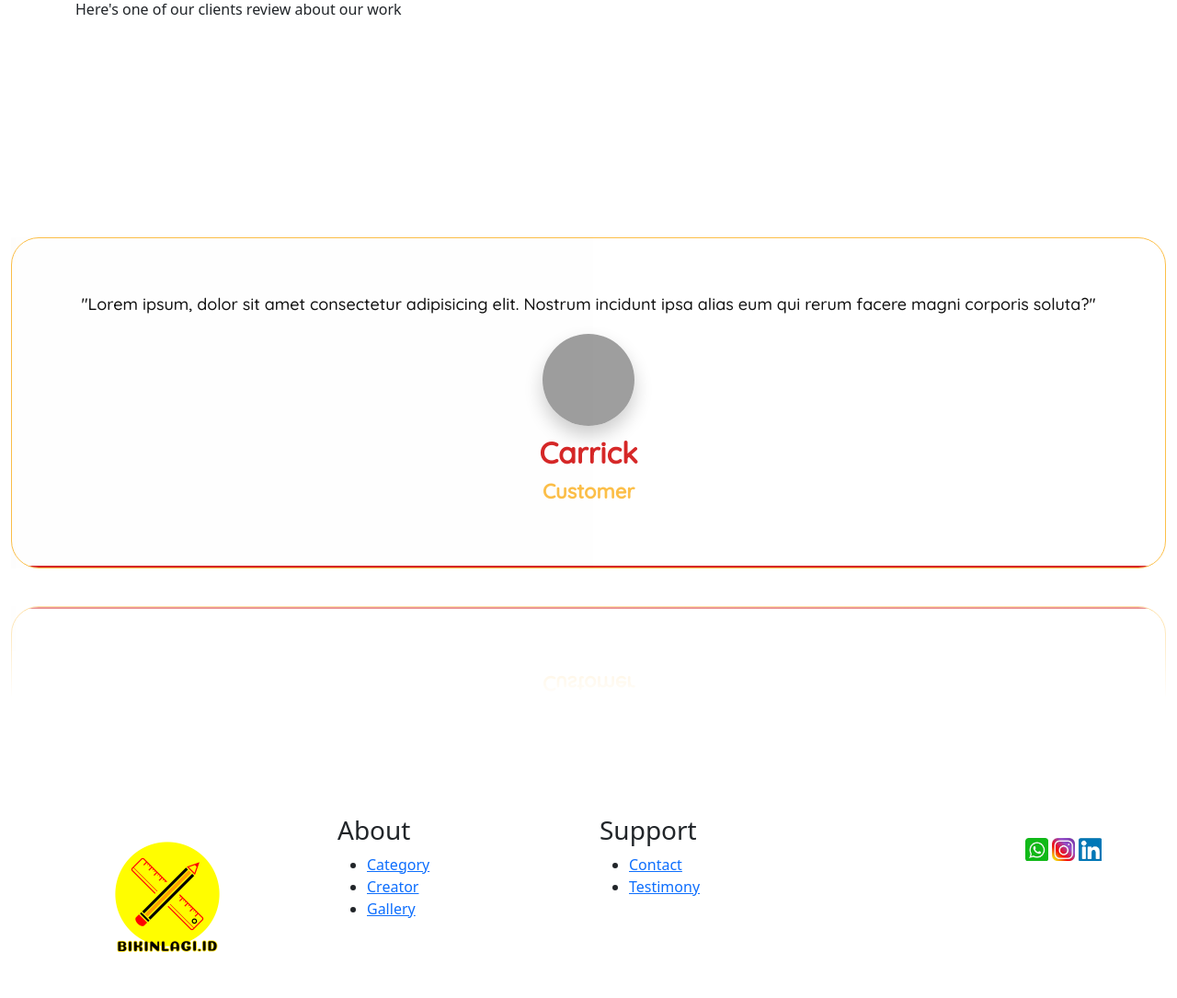
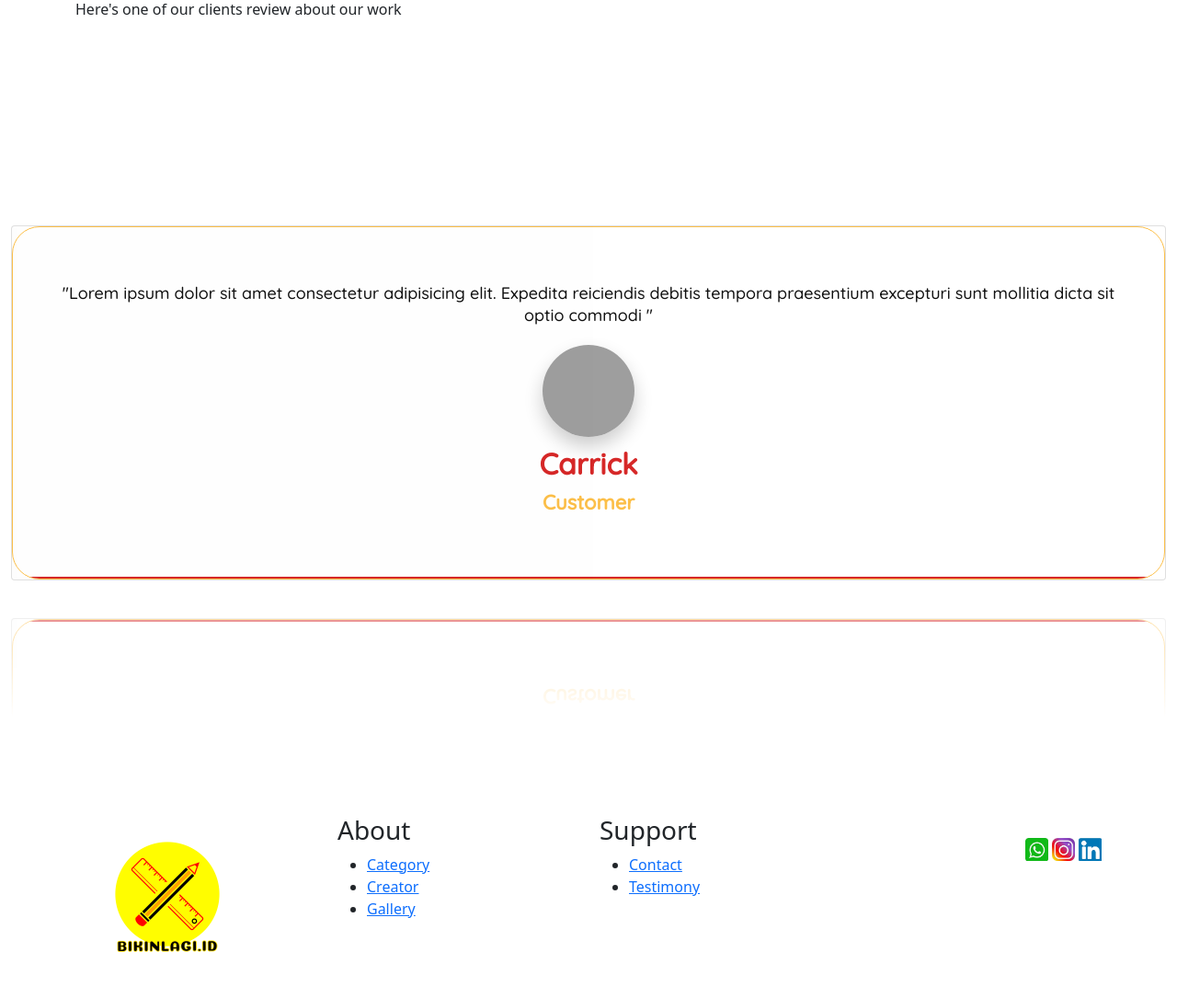
Before and after one commit to HCI-GROUP-5/Sprint, a PHP site: page / in a window 1280 px wide. Shown: the part 750-1835 px from the top of the page at 92% size. Run offline with PHP 8.4, Linux system fonts and the light colour scheme; some libraries are stand-ins or nearby versions; grey boxes are pictures that could not be loaded.

Commit message:
Update index.php

```diff
--- a/website-data/index.php
+++ b/website-data/index.php
@@ -39,6 +39,7 @@ include_once "header.php";
 </div>
 
 
+<div class="bsl-body">
   <div class="cn-bsl">
     <div class="container">
       <div class="top-c">
@@ -86,6 +87,7 @@ include_once "header.php";
                 <p>Lorem ipsum, dolor sit amet consectetur adipisicing elit. Doloremque, maxime voluptate! Aliquid libero dolorum totam cum fugiat officiis natus nisi!</p>
               </div>
               <span class="label"></span>
+            </div>
           </div>
         </div>
       </div>
@@ -161,11 +163,11 @@ include_once "header.php";
       <div class="testimonials">
         <div class="swiper mySwiper">
           <div class="swiper-wrapper">
-            <div class="swiper-slide">
+            <div class="swiper-slide card">
               <div class="card-review">
                 <div class="layer"></div>
                 <div class="content">
-                  <p>"Lorem ipsum, dolor sit amet consectetur adipisicing elit. Nostrum incidunt ipsa alias eum qui rerum facere magni corporis soluta?"</p>
+                  <p>"Lorem ipsum dolor sit amet consectetur adipisicing elit. Expedita reiciendis debitis tempora praesentium excepturi sunt mollitia dicta sit optio commodi "</p>
                   <div class="imgBx">
                     <img src="https://i.pinimg.com/originals/e6/68/ae/e668aee6a9496753b329e241e4105822.jpg" alt="carrick">
                   </div>
@@ -178,11 +180,11 @@ include_once "header.php";
                 </div>
               </div>
             </div>
-            <div class="swiper-slide">
+            <div class="swiper-slide card">
               <div class="card-review">
                 <div class="layer"></div>
                 <div class="content">
-                  <p>"Lorem ipsum, dolor sit amet consectetur adipisicing elit. Nostrum incidunt ipsa alias eum qui rerum facere magni corporis soluta?"</p>
+                  <p>"Lorem ipsum dolor sit amet consectetur adipisicing elit. Expedita reiciendis debitis tempora praesentium excepturi sunt mollitia dicta sit optio commodi "</p>
                   <div class="imgBx">
                     <img src="img/Banning.jpg" alt="carrick">
                   </div>
@@ -195,11 +197,11 @@ include_once "header.php";
                 </div>
               </div>
             </div>
-            <div class="swiper-slide">
+            <div class="swiper-slide card">
               <div class="card-review">
                 <div class="layer"></div>
                 <div class="content">
-                  <p>"Lorem ipsum, dolor sit amet consectetur adipisicing elit. Nostrum incidunt ipsa alias eum qui rerum facere magni corporis soluta?"</p>
+                  <p>"Lorem ipsum dolor sit amet consectetur adipisicing elit. Expedita reiciendis debitis tempora praesentium excepturi sunt mollitia dicta sit optio commodi "</p>
                   <div class="imgBx">
                     <img src="img/Rachel.jpg" alt="carrick">
                   </div>
@@ -212,11 +214,11 @@ include_once "header.php";
                 </div>
               </div>
             </div>
-            <div class="swiper-slide">
+            <div class="swiper-slide card">
               <div class="card-review">
                 <div class="layer"></div>
                 <div class="content">
-                  <p>"Lorem ipsum, dolor sit amet consectetur adipisicing elit. Nostrum incidunt ipsa alias eum qui rerum facere magni corporis soluta?"</p>
+                  <p>"Lorem ipsum dolor sit amet consectetur adipisicing elit. Expedita reiciendis debitis tempora praesentium excepturi sunt mollitia dicta sit optio commodi "</p>
                   <div class="imgBx">
                     <img src="img/Lily.jpg" alt="carrick">
                   </div>
@@ -229,11 +231,11 @@ include_once "header.php";
                 </div>
               </div>
             </div>
-            <div class="swiper-slide">
+            <div class="swiper-slide card">
               <div class="card-review">
                 <div class="layer"></div>
                 <div class="content">
-                  <p>"Lorem ipsum, dolor sit amet consectetur adipisicing elit. Nostrum incidunt ipsa alias eum qui rerum facere magni corporis soluta?"</p>
+                  <p>"Lorem ipsum dolor sit amet consectetur adipisicing elit. Expedita reiciendis debitis tempora praesentium excepturi sunt mollitia dicta sit optio commodi "</p>
                   <div class="imgBx">
                     <img src="img/Danny.jpg" alt="carrick">
                   </div>
@@ -253,7 +255,9 @@ include_once "header.php";
   </div>
   <br>
   <br>
-
+  <div class="loader-wrapper">
+    <span class="loader"><span class="loader-inner"></span></span>
+  </div>
   <?php
   include_once "footer.php";
   ?>
```
Lines whose indentation alone changed are shown as unchanged.
